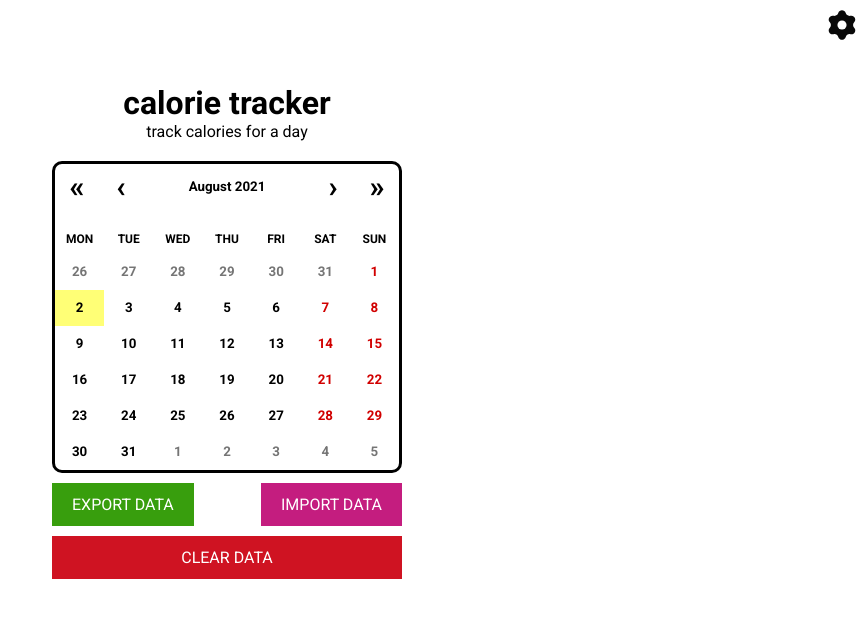
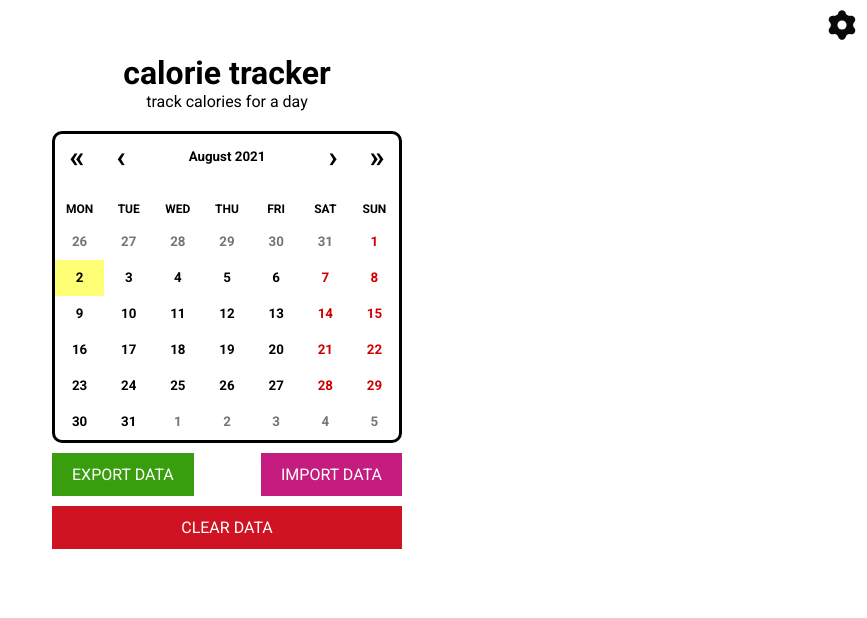
Before and after one commit to colorlessenergy/calorie-tracker, a Next.js app: page / in a window 1280 px wide. Shown: the top 618 px of the page, without its empty margins (413-1280 px from the left). Built offline with nearby package versions, Linux system fonts and the light colour scheme.

Commit message:
remove pt-3 class from title

```diff
--- a/pages/index.js
+++ b/pages/index.js
@@ -168,7 +168,7 @@ export default function Home() {
                 </a>
             </Link>
 
-            <h1 className="my-0 pt-3 text-center">calorie tracker</h1>
+            <h1 className="my-0 text-center">calorie tracker</h1>
             <p className="my-0 mb-2 text-center">track calories for a day</p>
 
             <Calender
```
